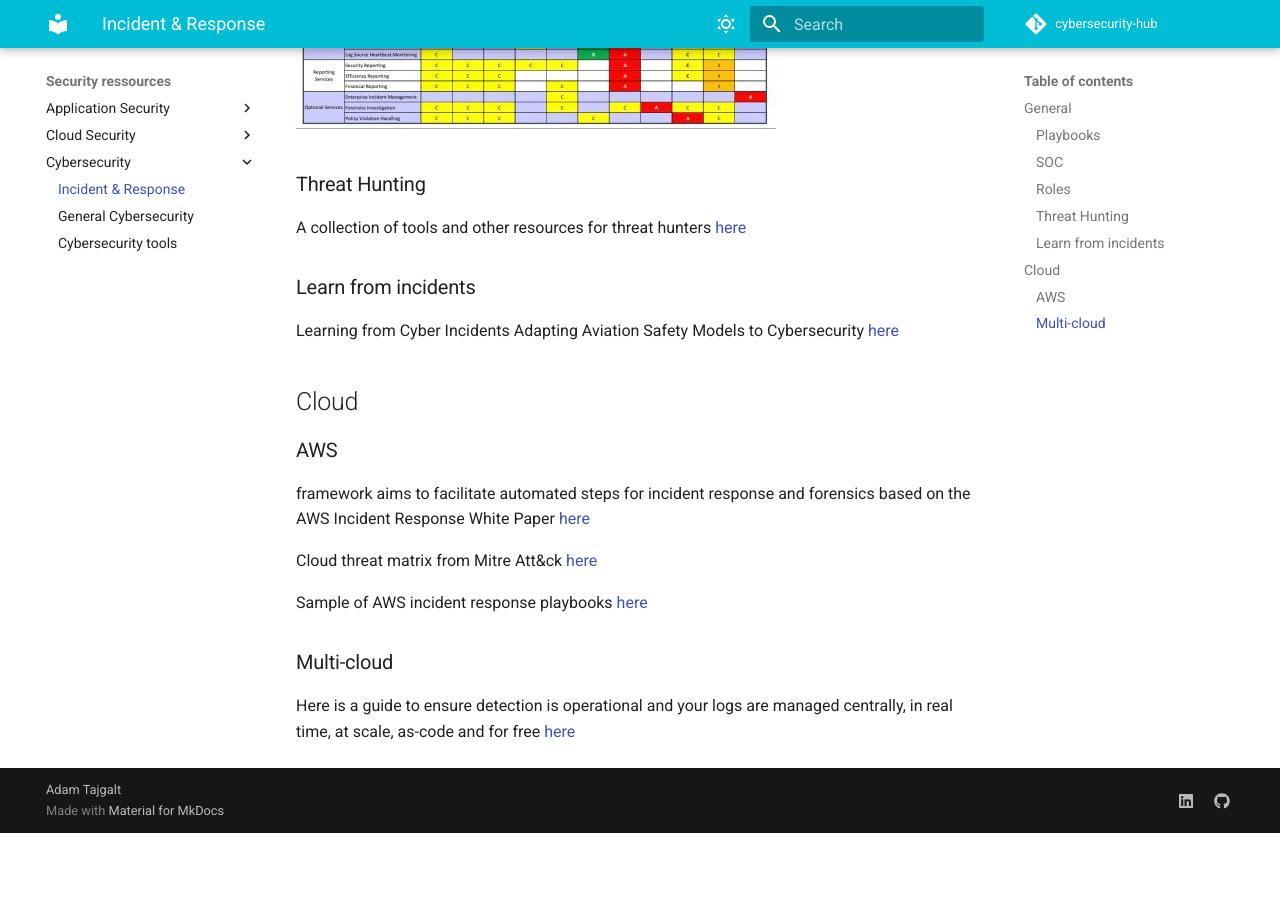
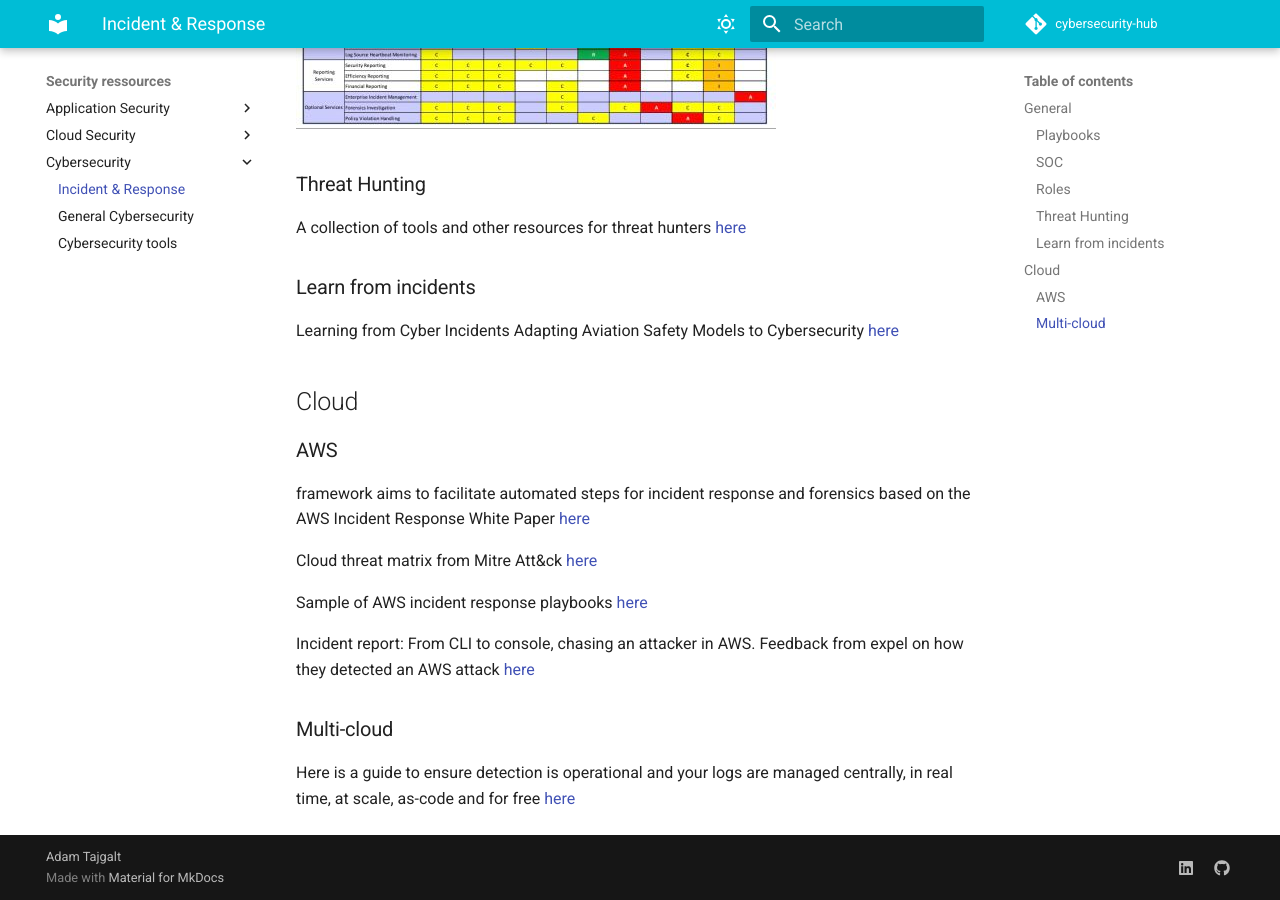
Before and after one commit to adamtaj/cybersecurity-hub, an MkDocs documentation site: the page built from docs/Security ressources/Cybersecurity/IncidentResponse.md, in a window 1280 px wide and 900 px high, scrolled down 922 px. Built offline with MkDocs 1.6.1 and Material for MkDocs 9.7.7, drawn with Linux system fonts in a browser that asks for light colours; comment, search, counter and statistics services are not loaded; before the commit the page ends 1755 px from its top, so only the background shows below that.

Commit message:
Add more content

```diff
--- a/docs/Security ressources/Cybersecurity/IncidentResponse.md
+++ b/docs/Security ressources/Cybersecurity/IncidentResponse.md
@@ -40,6 +40,8 @@ Cloud threat matrix from Mitre Att&ck [here](https://attack.mitre.org/matrices/e
 
 Sample of AWS incident response playbooks [here](https://github.com/aws-samples/aws-incident-response-playbooks)
 
+Incident report: From CLI to console, chasing an attacker in AWS. Feedback from expel on how they detected an AWS attack [here](https://expel.com/blog/incident-report-from-cli-to-console-chasing-an-attacker-in-aws/)
+
 ### Multi-cloud
 
 Here is a guide to ensure detection is operational and your logs are managed centrally, in real time, at scale, as-code and for free [here](https://m365internals.com/2021/07/05/why-are-windows-defender-av-logs-so-important-and-how-to-monitor-them-with-azure-sentinel/)
```
